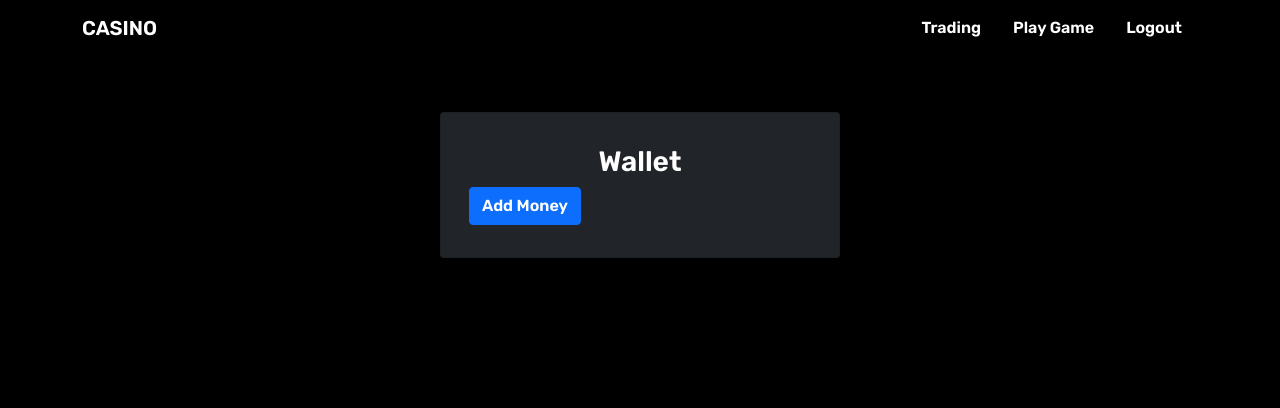
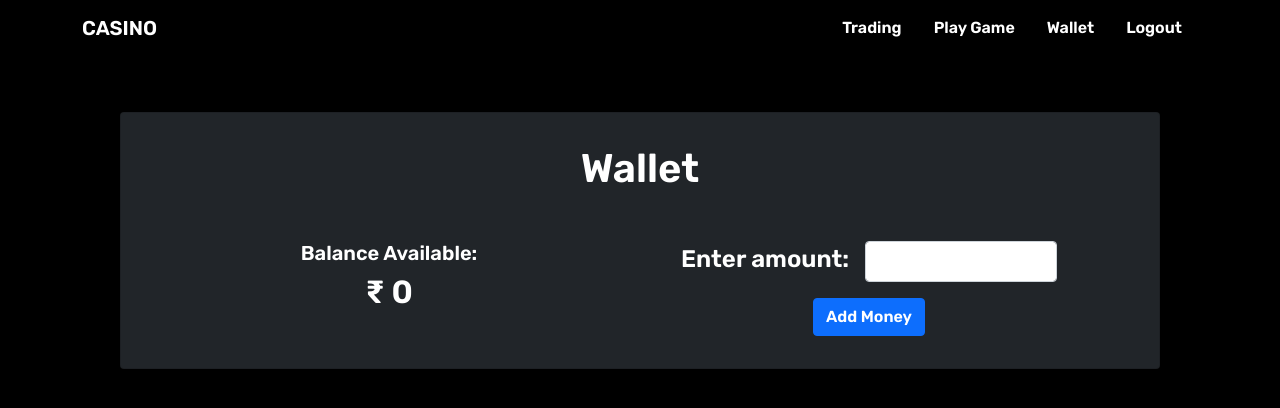
Before and after one commit to Hemant-1821/casino-web-app, a React (Create React App) app: page /wallet in a window 1280 px wide. Shown: the top 408 px of the page. Built offline with nearby package versions, Linux system fonts and the light colour scheme; no server answers; sample sign-in values are in the browser's storage.

Commit message:
payment gateway final commit

```diff
--- a/src/App.css
+++ b/src/App.css
@@ -1,7 +1,7 @@
-@import url('https://fonts.googleapis.com/css2?family=Rubik:wght@600&display=swap');
+@import url("https://fonts.googleapis.com/css2?family=Rubik:wght@600&display=swap");
 body {
   background-color: black;
-    font-family: 'Rubik', sans-serif;
+  font-family: "Rubik", sans-serif;
 }
 
 input {
@@ -21,8 +21,7 @@ input {
   background-color: #6c544c;
 }
 
-.trading-card{
-
+.trading-card {
 }
 
 /* Add a black background color to the top navigation */
@@ -67,13 +66,13 @@ input {
   background-color: red;
   border-color: red;
 }
-  .btn-width{
+.btn-width {
   width: 6rem;
 }
-  .amt-input{
+.amt-input {
   width: 20rem;
 }
-  .margin-top{
+.margin-top {
   margin-top: 7rem;
 }
 
@@ -85,6 +84,11 @@ input::-webkit-inner-spin-button {
 }
 
 /* Firefox */
-input[type=number] {
+input[type="number"] {
   -moz-appearance: textfield;
 }
+
+.vl {
+  border-left: 3px solid white;
+  height: 100px;
+}
--- a/src/axios.js
+++ b/src/axios.js
@@ -1,5 +1,8 @@
 import axios from "axios";
 
 export const axiosInstance = axios.create({
-  baseURL: "https://casino-app-server.herokuapp.com/",
+  baseURL:
+    process.env.REACT_APP_ENV === "LOCAL"
+      ? process.env.REACT_APP_BACKEND_LOCAL
+      : process.env.REACT_APP_BACKEND_PROD,
 });
--- a/src/components/Gaming/Gaming.jsx
+++ b/src/components/Gaming/Gaming.jsx
@@ -41,9 +41,14 @@ function Gaming(props) {
   };
 
   const socket = React.useRef();
-  socket.current = io("https://casino-app-server.herokuapp.com", {
-    transports: ["websocket", "polling", "flashsocket"],
-  });
+  socket.current = io(
+    process.env.REACT_APP_ENV === "LOCAL"
+      ? process.env.REACT_APP_BACKEND_LOCAL
+      : process.env.REACT_APP_BACKEND_PROD,
+    {
+      transports: ["websocket", "polling", "flashsocket"],
+    }
+  );
 
   React.useEffect(() => {
     socket.current.emit("message", "Hello");
--- a/src/components/Navbar/navbar.jsx
+++ b/src/components/Navbar/navbar.jsx
@@ -20,6 +20,9 @@ const navbar = (props) => {
             <a className="nav-link text-white" href="/game">
               Play Game
             </a>
+            <a className="nav-link text-white" href="/wallet">
+              Wallet
+            </a>
             <div
               role="menuitem"
               tabIndex={0}
--- a/src/components/Wallet/Wallet.jsx
+++ b/src/components/Wallet/Wallet.jsx
@@ -1,4 +1,5 @@
 import React from "react";
+import { axiosInstance } from "../../axios";
 
 function loadScript(src) {
   return new Promise((resolve) => {
@@ -13,8 +14,28 @@ function loadScript(src) {
     document.body.appendChild(script);
   });
 }
-function Wallet() {
+function Wallet(props) {
+  const [amt, setAmt] = React.useState(0);
+  const [amtAvailable, setAmtAvailable] = React.useState(0);
+
+  React.useEffect(() => {
+    axiosInstance
+      .get("/user", {
+        params: {
+          userId: localStorage.getItem("userId"),
+        },
+      })
+      .then((resp) => {
+        setAmtAvailable(resp.data.user.wallet.totalAmt);
+      });
+  }, []);
+
   const displayRazorpay = async () => {
+    const orderId = await axiosInstance
+      .post("/razorpay", { amt })
+      .then((order) => {
+        return order.data.orderId;
+      });
     const res = await loadScript(
       "https://checkout.razorpay.com/v1/checkout.js"
     );
@@ -25,16 +46,23 @@ function Wallet() {
 
     const options = {
       key: "rzp_test_Mw3xJon25Hkpmy", // Enter the Key ID generated from the Dashboard
-      amount: "50000", // Amount is in currency subunits. Default currency is INR. Hence, 50000 refers to 50000 paise
+      amount: (amt * 100).toString(), // Amount is in currency subunits. Default currency is INR. Hence, 50000 refers to 50000 paise
       currency: "INR",
       name: "Acme Corp",
       description: "Test Transaction",
       image: "https://example.com/your_logo",
-      order_id: "order_9A33XWu170gUtm", // This is a sample Order ID. Pass the `id` obtained in the response of Step 1
-      handler(response) {
-        alert(response.razorpay_payment_id);
-        alert(response.razorpay_order_id);
-        alert(response.razorpay_signature);
+      order_id: orderId, // This is a sample Order ID. Pass the `id` obtained in the response of Step 1
+      async handler(response) {
+        await axiosInstance
+          .post("/verification", {
+            amt,
+            orderId,
+            paymentResp: response,
+            userId: localStorage.getItem("userId"),
+          })
+          .then((resp) => {
+            setAmtAvailable(resp.data.totalAmt);
+          });
       },
       prefill: {
         name: "Gaurav Kumar",
@@ -52,14 +80,43 @@ function Wallet() {
     paymentObj.open();
   };
 
+  const onAmtInput = (e) => {
+    setAmt(e.target.value);
+  };
+
   return (
     <div className="margin-top">
       <div
         className="py-3 card container bg-dark trading-card text-white"
-        style={{ width: "25rem" }}
+        style={{ width: "65rem" }}
       >
         <div className="card-body">
-          <div className="h3 text-center">Wallet</div>
+          <div className="h1 text-center">Wallet</div>
+          <div className="d-flex mt-5">
+            <div
+              className="d-flex flex-column align-items-center"
+              style={{ width: "30rem" }}
+            >
+              <div className="h5">Balance Available:</div>
+              <div className="h2">{"₹ " + amtAvailable}</div>
+            </div>
+            {/* <div className="vl"  style={{width:'10rem'}}></div> */}
+            <div
+              className="d-flex flex-column align-items-center"
+              style={{ width: "30rem" }}
+            >
+              <div className="d-flex">
+                <p className="h4 me-3 mt-1">Enter amount:</p>
+                <input
+                  style={{ width: "12rem" }}
+                  type="number"
+                  className="form-control"
+                  id="amt"
+                  aria-describedby="Amount"
+                  onChange={(e) => onAmtInput(e)}
+                />
+              </div>
+              <div className="text-center mt-3">
                 <button
                   type="button"
                   className="btn btn-primary"
@@ -70,6 +127,9 @@ function Wallet() {
               </div>
             </div>
           </div>
+        </div>
+      </div>
+    </div>
   );
 }
 
```
Also changed, not shown: 1 other file (tests, documents, lock files or other folders). Lines whose indentation alone changed are shown as unchanged.
